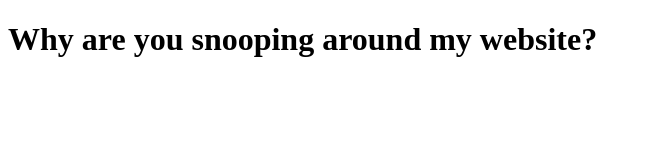
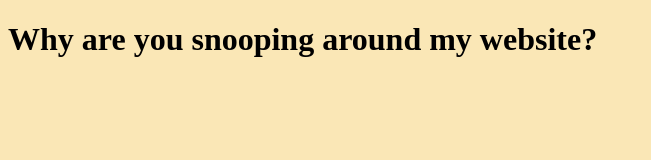
Before and after one commit to cjsilman/csilman-webpage, a plain HTML site: page index.html in a window 1280 px wide. Shown: the whole page, without its empty margins (0-651 px from the left). Drawn offline with Linux system fonts and the light colour scheme.

Commit message:
Added css file and updated website background color

```diff
--- a/index.html
+++ b/index.html
@@ -2,6 +2,7 @@
 <html>
 <head>
 <title>csilman</title>
+<link rel="stylesheet" href="styles.css">
 </head>
 <body>
 
--- /dev/null
+++ b/styles.css
@@ -0,0 +1,3 @@
+html {
+	background-color: #FAE7B6;
+}
```
